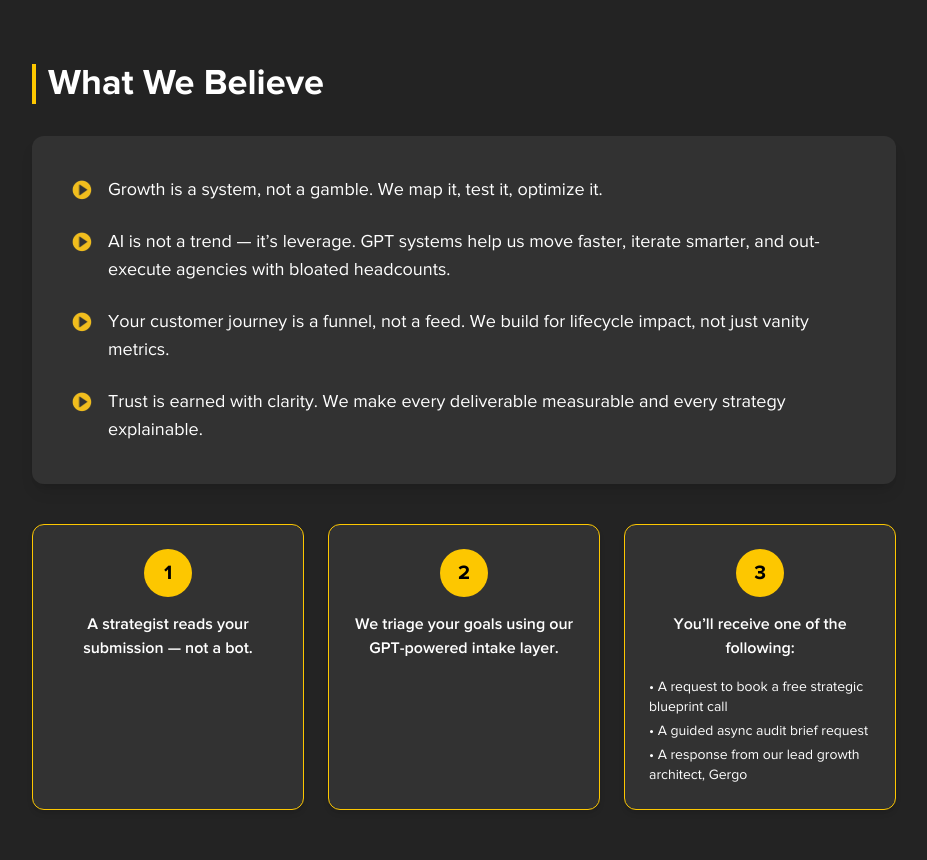
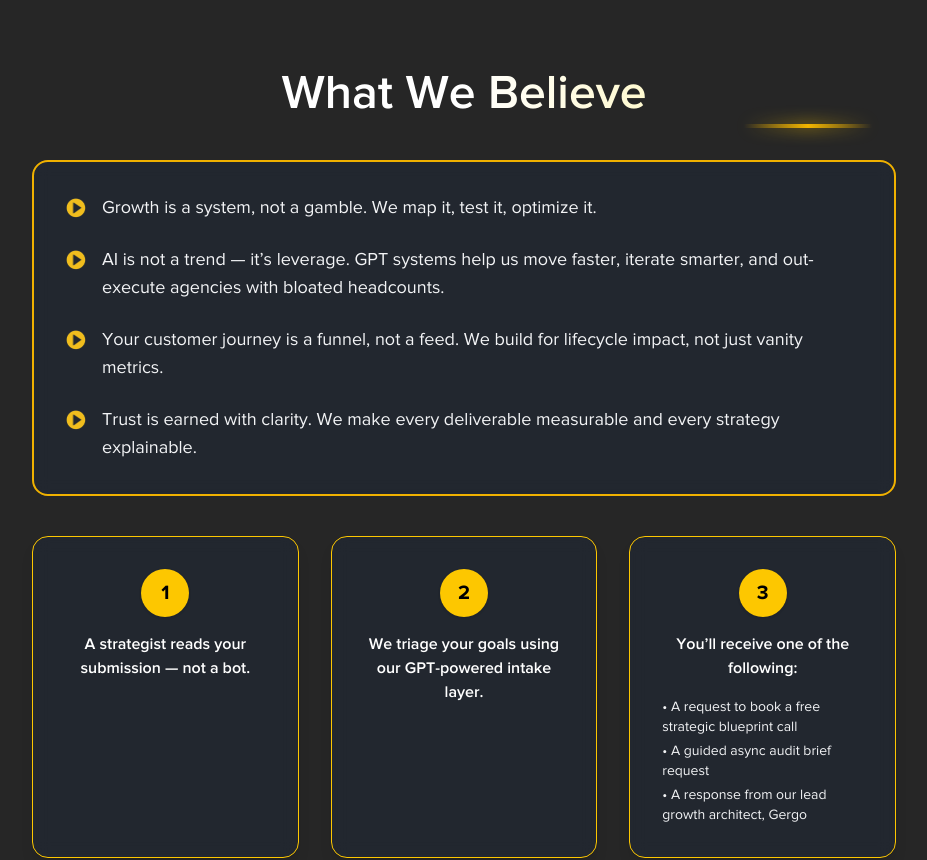
Before and after one commit to judeandy1999/vamossy.com, a Next.js app: page /contact in a window 1280 px wide. Shown: the part 800-1660 px from the top of the page, without its empty margins (176-1103 px from the left). Built offline with nearby package versions, Linux system fonts and the light colour scheme; no server answers.

Commit message:
feat: refactor WhatWeBelieve component to use Container and Title components for improved layout

```diff
--- a/components/contact/what-we-believe.jsx
+++ b/components/contact/what-we-believe.jsx
@@ -1,6 +1,8 @@
 "use client";
 import React from "react";
 import { motion } from "framer-motion";
+import Title from "@/components/ui/title";
+import Container from "@/components/ui/container";
 import { whatWeBelieve } from "../../data/data";
 
 const bulletIcon = "/list-icon.webp";
@@ -28,20 +30,21 @@ export default function WhatWeBelieve() {
   const items = whatWeBelieve?.items || [];
 
   return (
-    <section className="w-full py-16 bg-[#232323]">
-      <div className="max-w-4xl mx-auto px-4">
-        <motion.h2
-          className="text-3xl md:text-4xl font-bold mb-8 flex items-center gap-3 text-white"
-          initial={{ opacity: 0, x: -40 }}
-          whileInView={{ opacity: 1, x: 0 }}
-          transition={{ duration: 0.5 }}
+    <Container variant="gray" className="py-20 relative">
+
+      <div className="relative z-10 max-w-4xl mx-auto px-4">
+        <Title
+          variant="h2"
+          title="What We Believe"
+          underlineEffect={true}
+          className="mb-10 text-white text-center"
+        />
+        <motion.div
+          className="relative h-full mb-10 p-8 bg-gray-800/50 backdrop-blur-sm border-2 border-yellow-500 rounded-2xl"
+          initial={{ opacity: 0, y: 40 }}
+          whileInView={{ opacity: 1, y: 0 }}
+          transition={{ duration: 0.7 }}
         >
-          <span className="border-l-4 border-yellow-400 pl-3">
-            What We Believe
-          </span>
-        </motion.h2>
-        {/**/}
-        <div className="bg-[#323232] rounded-xl shadow-lg p-6 md:p-10 mb-10">
           <ul className="space-y-6">
             {items.map((item, idx) => (
               <motion.li
@@ -50,6 +53,7 @@ export default function WhatWeBelieve() {
                 custom={idx}
                 initial="hidden"
                 whileInView="visible"
+                viewport={{ once: true, amount: 0.3 }}
                 variants={listVariants}
               >
                 <img
@@ -59,15 +63,15 @@ export default function WhatWeBelieve() {
                   style={{ minWidth: 20 }}
                   loading="lazy"
                 />
-                <span className="text-base md:text-lg text-white">
+                <span className="text-base md:text-lg text-gray-100">
                   {item}
                 </span>
               </motion.li>
             ))}
           </ul>
-        </div>
+        </motion.div>
         {/* Steps Section */}
-        <div className="grid md:grid-cols-3 gap-6">
+        <div className="grid md:grid-cols-3 gap-8">
           {(whatWeBelieve?.steps || [
             {
               number: 1,
@@ -89,20 +93,21 @@ export default function WhatWeBelieve() {
           ]).map((step, idx) => (
             <motion.div
               key={idx}
-              className="bg-[#323232] rounded-xl shadow-md p-6 flex flex-col items-center border border-yellow-400"
+              className="bg-gray-800/50 backdrop-blur-sm rounded-2xl shadow-lg p-8 flex flex-col items-center border border-yellow-400"
               custom={idx}
               initial="hidden"
               whileInView="visible"
+              viewport={{ once: true, amount: 0.3 }}
               variants={stepVariants}
             >
-              <div className="w-12 h-12 flex items-center justify-center bg-yellow-400 text-xl font-bold rounded-full mb-4 text-black">
+              <div className="w-12 h-12 flex items-center justify-center bg-yellow-400 text-xl font-bold rounded-full mb-4 text-black shadow">
                 {step.number}
               </div>
               <div className="text-center font-semibold mb-2 text-white">
                 {step.text}
               </div>
               {step.list && (
-                <ul className="text-left mt-2 space-y-1 text-sm text-white">
+                <ul className="text-left mt-2 space-y-1 text-sm text-gray-100">
                   {step.list.map((li, i) => (
                     <li key={i}>• {li}</li>
                   ))}
@@ -112,6 +117,6 @@ export default function WhatWeBelieve() {
           ))}
         </div>
       </div>
-    </section>
+    </Container>
   );
 }
```
